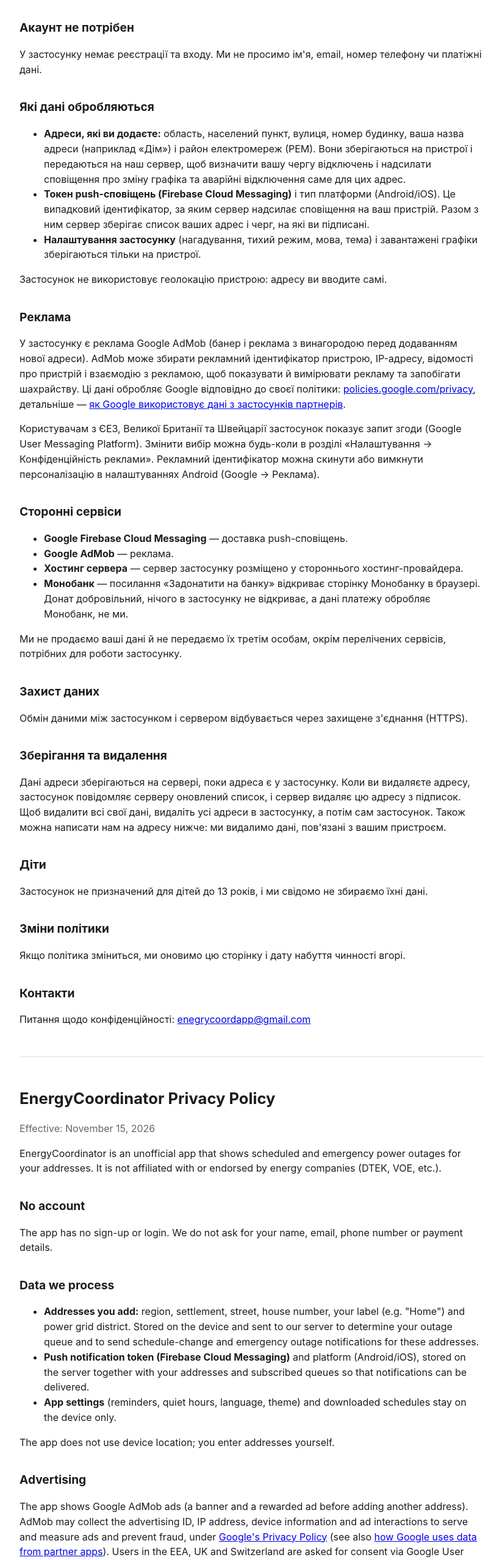
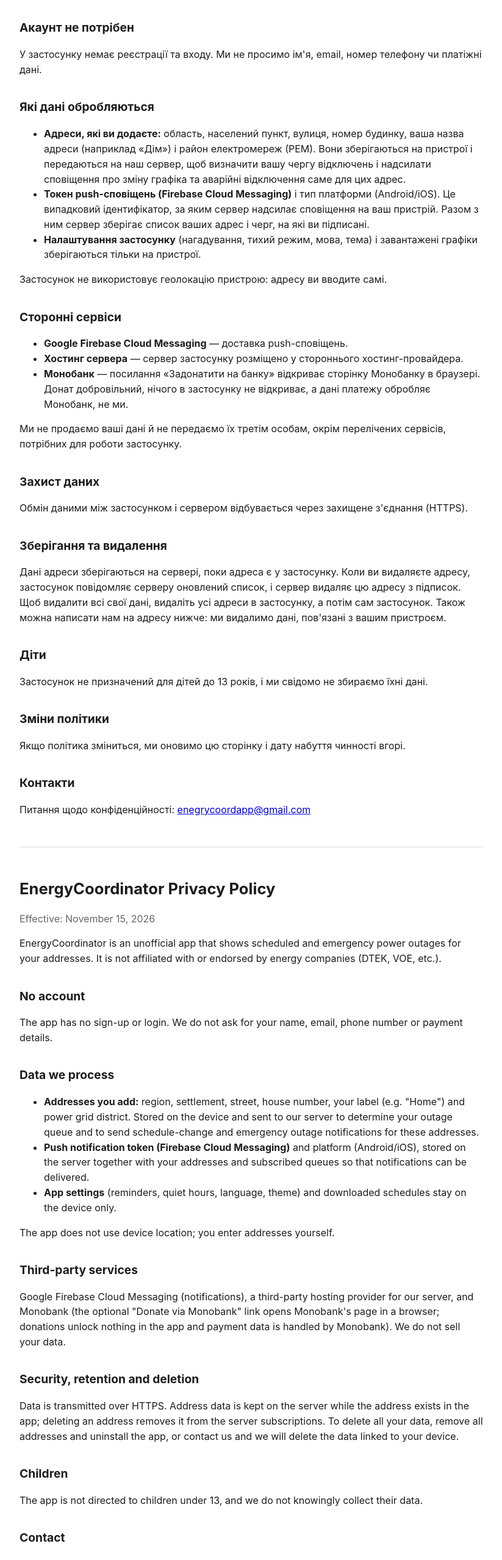
Before and after one commit to TheOver-svg/app-ads, a plain HTML site: page privacy.html in a window 1280 px wide. Shown: the part 241-2800 px from the top of the page at 61% size, without its empty margins (228-1051 px from the left). Drawn offline with Linux system fonts and the light colour scheme.

Commit message:
Remove AdMob from privacy policy for ad-free first release

```diff
--- a/privacy.html
+++ b/privacy.html
@@ -29,14 +29,9 @@
 </ul>
 <p>Застосунок не використовує геолокацію пристрою: адресу ви вводите самі.</p>
 
-<h2>Реклама</h2>
-<p>У застосунку є реклама Google AdMob (банер і реклама з винагородою перед додаванням нової адреси). AdMob може збирати рекламний ідентифікатор пристрою, IP-адресу, відомості про пристрій і взаємодію з рекламою, щоб показувати й вимірювати рекламу та запобігати шахрайству. Ці дані обробляє Google відповідно до своєї політики: <a href="https://policies.google.com/privacy">policies.google.com/privacy</a>, детальніше — <a href="https://policies.google.com/technologies/partner-sites">як Google використовує дані з застосунків партнерів</a>.</p>
-<p>Користувачам з ЄЕЗ, Великої Британії та Швейцарії застосунок показує запит згоди (Google User Messaging Platform). Змінити вибір можна будь-коли в розділі «Налаштування → Конфіденційність реклами». Рекламний ідентифікатор можна скинути або вимкнути персоналізацію в налаштуваннях Android (Google → Реклама).</p>
-
 <h2>Сторонні сервіси</h2>
 <ul>
   <li><b>Google Firebase Cloud Messaging</b> — доставка push-сповіщень.</li>
-  <li><b>Google AdMob</b> — реклама.</li>
   <li><b>Хостинг сервера</b> — сервер застосунку розміщено у стороннього хостинг-провайдера.</li>
   <li><b>Монобанк</b> — посилання «Задонатити на банку» відкриває сторінку Монобанку в браузері. Донат добровільний, нічого в застосунку не відкриває, а дані платежу обробляє Монобанк, не ми.</li>
 </ul>
@@ -75,11 +70,8 @@
 </ul>
 <p>The app does not use device location; you enter addresses yourself.</p>
 
-<h2>Advertising</h2>
-<p>The app shows Google AdMob ads (a banner and a rewarded ad before adding another address). AdMob may collect the advertising ID, IP address, device information and ad interactions to serve and measure ads and prevent fraud, under <a href="https://policies.google.com/privacy">Google's Privacy Policy</a> (see also <a href="https://policies.google.com/technologies/partner-sites">how Google uses data from partner apps</a>). Users in the EEA, UK and Switzerland are asked for consent via Google User Messaging Platform and can change it any time in Settings → Ad privacy. You can reset the advertising ID or opt out of personalization in Android settings.</p>
-
 <h2>Third-party services</h2>
-<p>Google Firebase Cloud Messaging (notifications), Google AdMob (ads), a third-party hosting provider for our server, and Monobank (the optional "Donate via Monobank" link opens Monobank's page in a browser; donations unlock nothing in the app and payment data is handled by Monobank). We do not sell your data.</p>
+<p>Google Firebase Cloud Messaging (notifications), a third-party hosting provider for our server, and Monobank (the optional "Donate via Monobank" link opens Monobank's page in a browser; donations unlock nothing in the app and payment data is handled by Monobank). We do not sell your data.</p>
 
 <h2>Security, retention and deletion</h2>
 <p>Data is transmitted over HTTPS. Address data is kept on the server while the address exists in the app; deleting an address removes it from the server subscriptions. To delete all your data, remove all addresses and uninstall the app, or contact us and we will delete the data linked to your device.</p>
```
